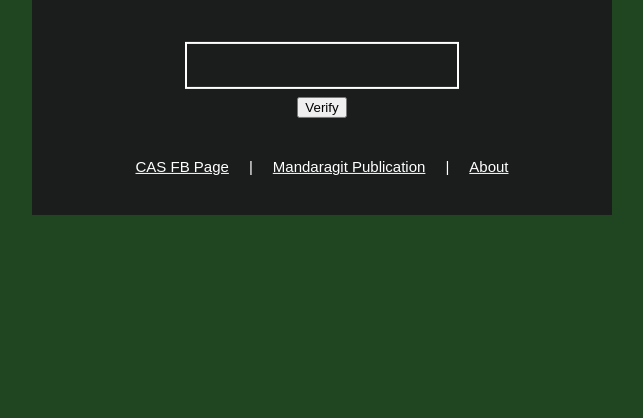
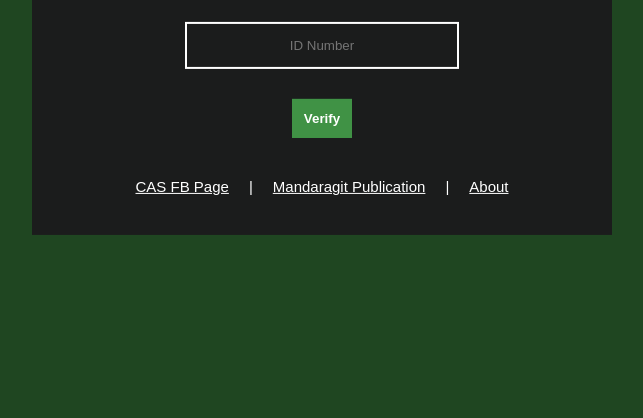
Before and after one commit to nicamoq/web, a plain HTML site: page about.html in a window 1280 px wide. Shown: the part 382-800 px from the top of the page, without its empty margins (318-961 px from the left). Drawn offline with Linux system fonts and the light colour scheme.

Commit message:
fasasasa

```diff
--- a/about.html
+++ b/about.html
@@ -13,8 +13,8 @@
 
 		<img src="logo.png" alt="CAS QR ATTENDANCE SYSTEM" class="logo">
 
-		<label for="id-input">Enter ID:</label>
-		<input type="text" id="id-input">
+
+		<input type="text" id="id-input" placeholder="ID Number">
 		<button type="button" onclick="verify()">Verify</button>
 		<div id="result"></div>
 
@@ -40,7 +40,7 @@
 	  // read the data from the text file
 	  var xhr = new XMLHttpRequest();
 	  xhr.open("GET", "data.txt", true);
-			xhr.onreadystatechange = function() {
+	  xhr.onreadystatechange = function () {
 		if (xhr.readyState === 4 && xhr.status === 200) {
 		  // split the data into lines
 		  var lines = xhr.responseText.split("\n");
@@ -48,9 +48,9 @@
 		  for (var i = 0; i < lines.length; i++) {
 			var cols = lines[i].split("|");
 			if (cols[0] === id) {
-							// display the other data in the line
+			  // display the required data in the line
 			  var resultDiv = document.getElementById("result");
-							resultDiv.innerHTML = "ID Number: " + cols[0] + "<br>Size: " + cols[4] + "<br>Payment verified.";
+			  resultDiv.innerHTML = "ID Number: " + cols[0].split('|')[0] + "<br>Course: " + cols[3] + "<br>Size: " + cols[4];
 			  return;
 			}
 		  }
@@ -63,6 +63,5 @@
 	}
 
 	</script>
-
 </body>
 </html>
--- a/style.css
+++ b/style.css
@@ -150,6 +150,21 @@ body{
 	cursor: pointer;
 }
 
+button[type="button"] {
+    border: 0;
+    background: #409245;
+    font-weight: bold;
+    display: block;
+    margin: 30px auto;
+    text-align: center;
+    border: 2px solid #409245;
+    padding: 10px 10px;
+    outline: none;
+    color: white;
+    transition: 0.25s;
+    cursor: pointer;
+}
+
 
 
 .box input[type="button"]:hover{
```
Also changed, not shown: data.txt. Lines whose indentation alone changed are shown as unchanged.
